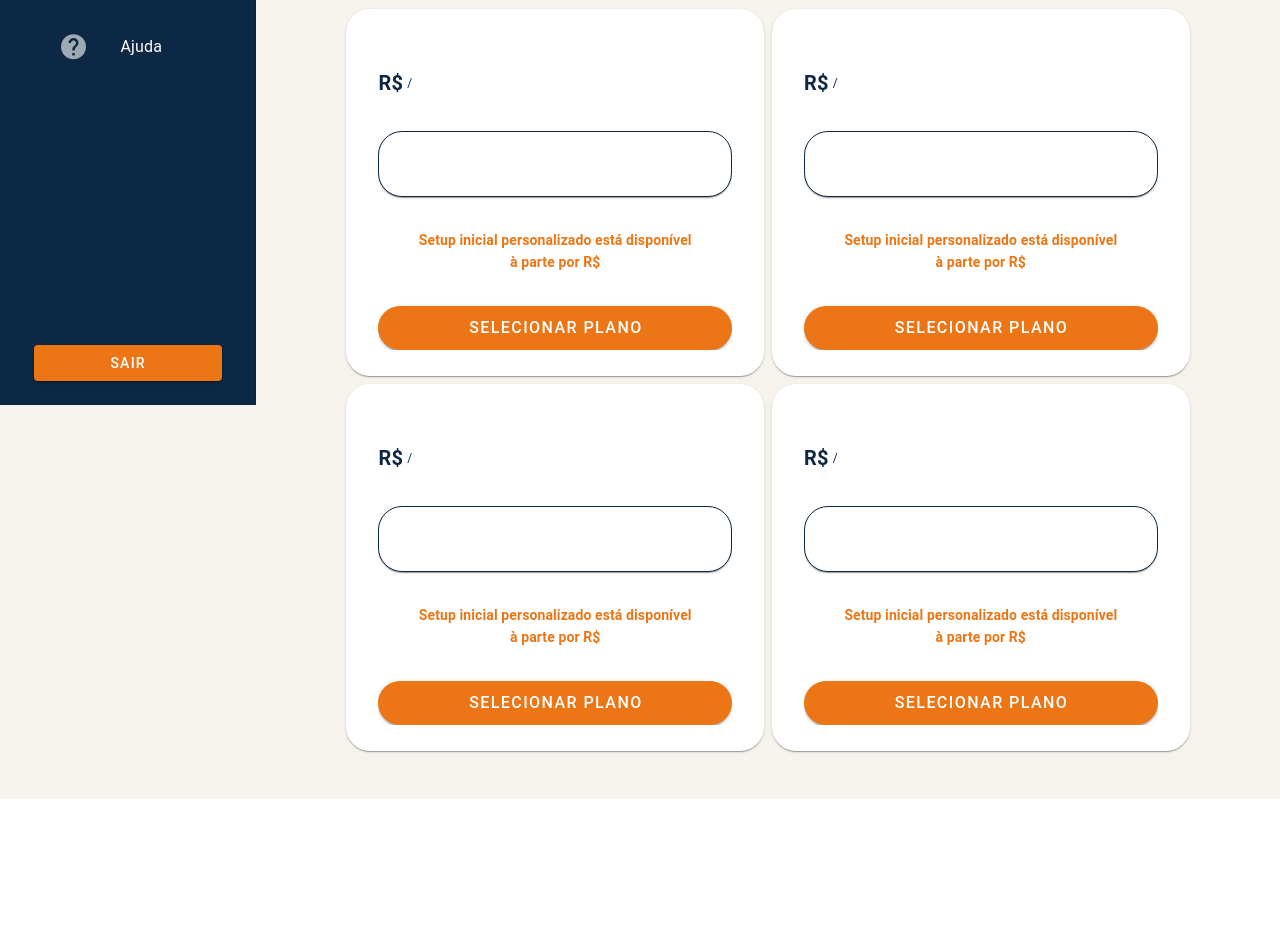
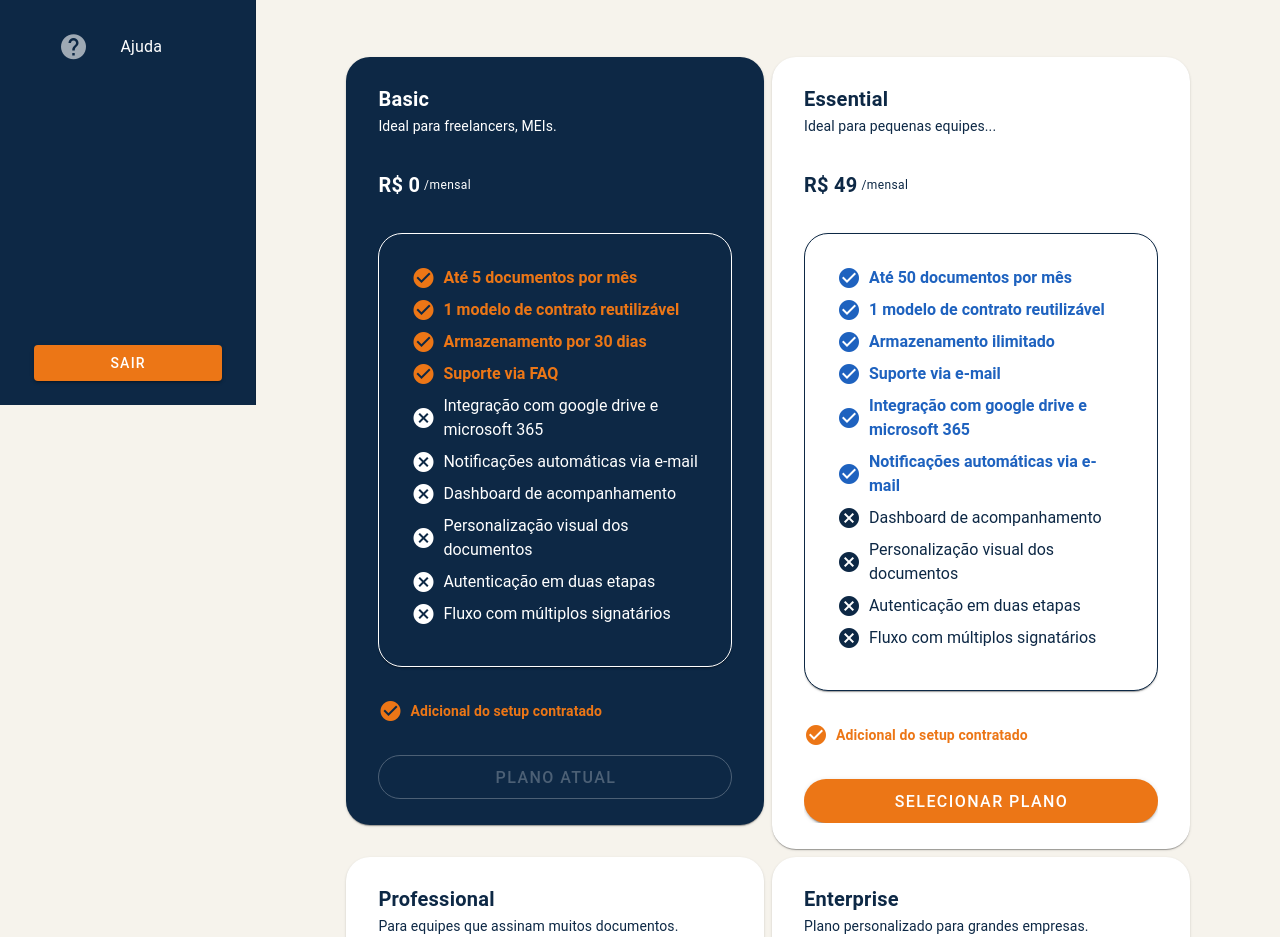
Before and after one commit to mariaeviegas/teste-conecta-suite-frontend, a Vue app in the folder conexus/: page /planos in a window 1280 px wide. Shown: the part 395-1332 px from the top of the page. Before the commit the page ends 1194 px from the top, so only its background shows below. Built offline with nearby package versions, Linux system fonts and the light colour scheme.

Commit message:
Add: Toggle para destacar mudanças de preço mensal e anual. Dados mockados para teste

```diff
--- a/conexus/src/views/PlanManagementView.vue
+++ b/conexus/src/views/PlanManagementView.vue
@@ -1,6 +1,61 @@
 <script setup>
 import Navbar from '../components/Navbar.vue'
 import PlanDetailsCard from '../components/PlanDetailsCard.vue';
+
+import { ref, computed } from 'vue'
+
+const modo = ref('mensal')
+
+const planosBase = [
+    {
+        name: 'Basic',
+        description: 'Ideal para freelancers, MEIs.',
+        mensal: 0,
+        anual: 0,
+        setup: 149,
+        isActualPlan: true,
+        isAdditional: true
+    },
+    {
+        name: 'Essential',
+        description: 'Ideal para pequenas equipes...',
+        mensal: 49,
+        anual: 499,
+        setup: 149,
+        isActualPlan: false,
+        isAdditional: true
+    },
+    {
+        name: 'Professional',
+        description: 'Para equipes que assinam muitos documentos.',
+        mensal: 99,
+        anual: 999,
+        setup: 149,
+        isActualPlan: false,
+        isAdditional: true
+    },
+    {
+        name: 'Enterprise',
+        description: 'Plano personalizado para grandes empresas.',
+        mensal: 199,
+        anual: 1999,
+        setup: 149,
+        isActualPlan: false,
+        isAdditional: true
+    }
+]
+
+const planosComPreco = computed(() => {
+    return planosBase.map(p => ({
+        planName: p.name,
+        planDescription: p.description,
+        planPrice: modo.value === 'mensal' ? p.mensal : p.anual,
+        type: modo.value,
+        setupPrice: p.setup,
+        isActualPlan: p.isActualPlan,
+        isAdditional: p.isAdditional
+    }))
+})
 </script>
 
 <template>
@@ -31,21 +86,16 @@ import PlanDetailsCard from '../components/PlanDetailsCard.vue';
             <div class="d-flex justify-space-between align-center" style="width: 95%;">
                 <div class="text-h6 font-weight-bold text-custom" prepend-icon="mdi mdi-check-circle">Planos disponíveis
                 </div>
-                <v-btn variant="outlined" color="blue">Ver detalhes</v-btn>
+                <v-btn-toggle v-model="modo" mandatory class="my-6 rounded-xl" group density="compact"
+                    color="deep-blue">
+                    <v-btn value="mensal">Mensal</v-btn>
+                    <v-btn value="anual">Anual</v-btn>
+                </v-btn-toggle>
             </div>
 
             <v-row dense style="width: 95%;">
-                <v-col cols="12" sm="6" md="6" lg="6">
-                    <PlanDetailsCard/>
-                </v-col>
-                <v-col cols="12" sm="6" md="6" lg="6">
-                    <PlanDetailsCard/>
-                </v-col>
-                <v-col cols="12" sm="6" md="6" lg="6">
-                    <PlanDetailsCard/>
-                </v-col>
-                <v-col cols="12" sm="6" md="6" lg="6">
-                    <PlanDetailsCard/>
+                <v-col v-for="(plano, index) in planosComPreco" :key="index" cols="12" sm="6" md="6" lg="6">
+                    <PlanDetailsCard v-bind="plano" />
                 </v-col>
             </v-row>
         </div>
```
